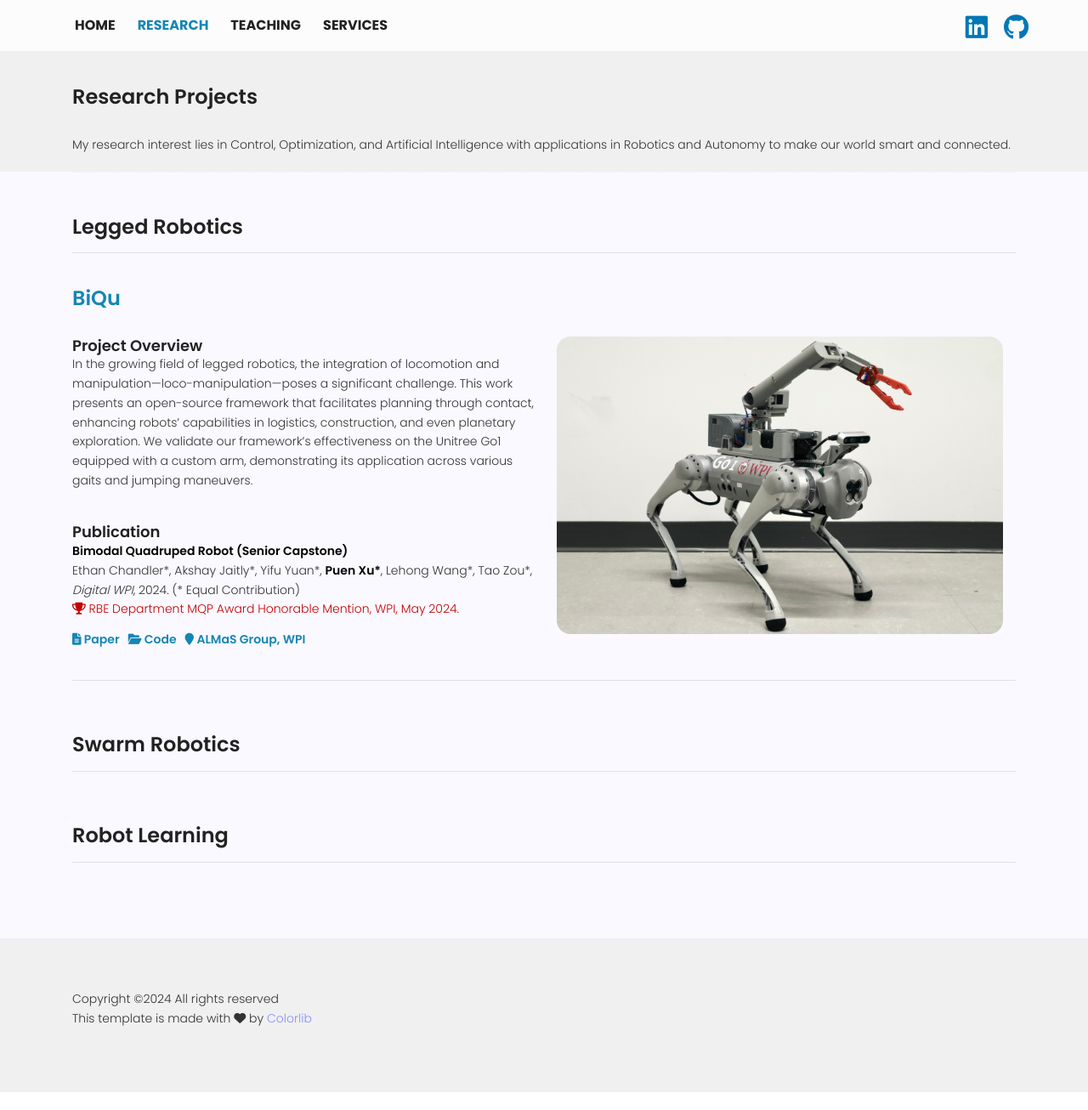
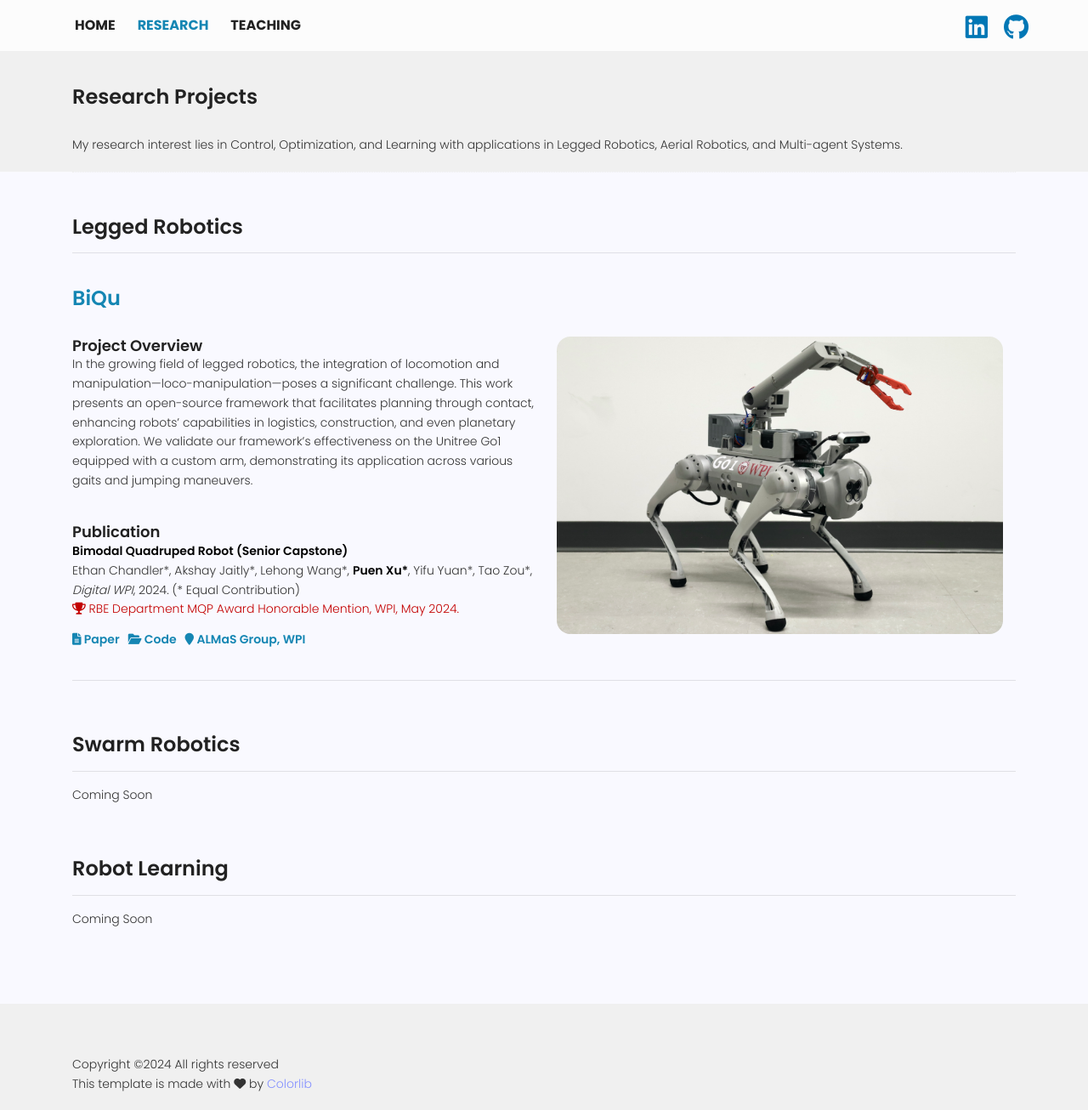
Before and after one commit to PuenXu/Academic_Website, a plain HTML site: page research.html in a window 1280 px wide. Shown: the whole page at 85% size. Before the commit the page ends 1285 px from the top, so only its background shows below. Drawn offline with nearby package versions, Linux system fonts and the light colour scheme; some packages are replaced by stand-ins of ours; files that its build step writes are made by us from their sources; some icons are missing.

Commit message:
finished home and research

```diff
--- a/research.html
+++ b/research.html
@@ -47,7 +47,6 @@
 				          <li><a href="index.html">Home</a></li>
 				          <li><a href="research.html">Research</a></li>
 				          <li><a href="teaching.html">Teaching</a></li>
-				           <li><a href="services.html">Services</a></li>
 				        </ul>
 				      </nav><!-- #nav-menu-container -->
 					  <div id="logo">
@@ -70,7 +69,7 @@
 				<div class="container">
 					<h3 class="text-heading">Research Projects</h3>
 					<p class="sample-text">
-						My research interest lies in Control, Optimization, and Artificial Intelligence with applications in Robotics and Autonomy to make our world smart and connected.
+						My research interest lies in Control, Optimization, and Learning with applications in Legged Robotics, Aerial Robotics, and Multi-agent Systems.
 					</p>
 				</div>
 			</section>
@@ -95,7 +94,7 @@
 									<br>
 								<h4>Publication</a></h4>
 								<p><b>Bimodal Quadruped Robot (Senior Capstone)</b><br>
-									Ethan Chandler*, Akshay Jaitly*, Yifu Yuan*, <b>Puen Xu*</b>, Lehong Wang*, Tao Zou*, <i>Digital WPI</i>, 2024. (* Equal Contribution)
+									Ethan Chandler*, Akshay Jaitly*, Lehong Wang*, <b>Puen Xu*</b>, Yifu Yuan*, Tao Zou*, <i>Digital WPI</i>, 2024. (* Equal Contribution)
 									<br><i class="fa fa-trophy" style="color:#c30000;"></i> <span style="color:#c30000;">
 										RBE Department MQP Award Honorable Mention, WPI, May 2024.</span><br>
 								</p>
@@ -138,13 +137,12 @@
 						<div class="rowunmod">
 						<h3>Swarm Robotics</h3>
 						</div>
-						<hr><br>
-
+						<hr><p>Coming Soon</p><br>
 						<br>
 						<div class="rowunmod">
 						<h3>Robot Learning</h3>
 						</div>
-						<hr><br>
+						<hr><p>Coming Soon</p><br>
 
                     </div>
                 </div>
```
Also changed, not shown: index.html (+3 -4 lines).
